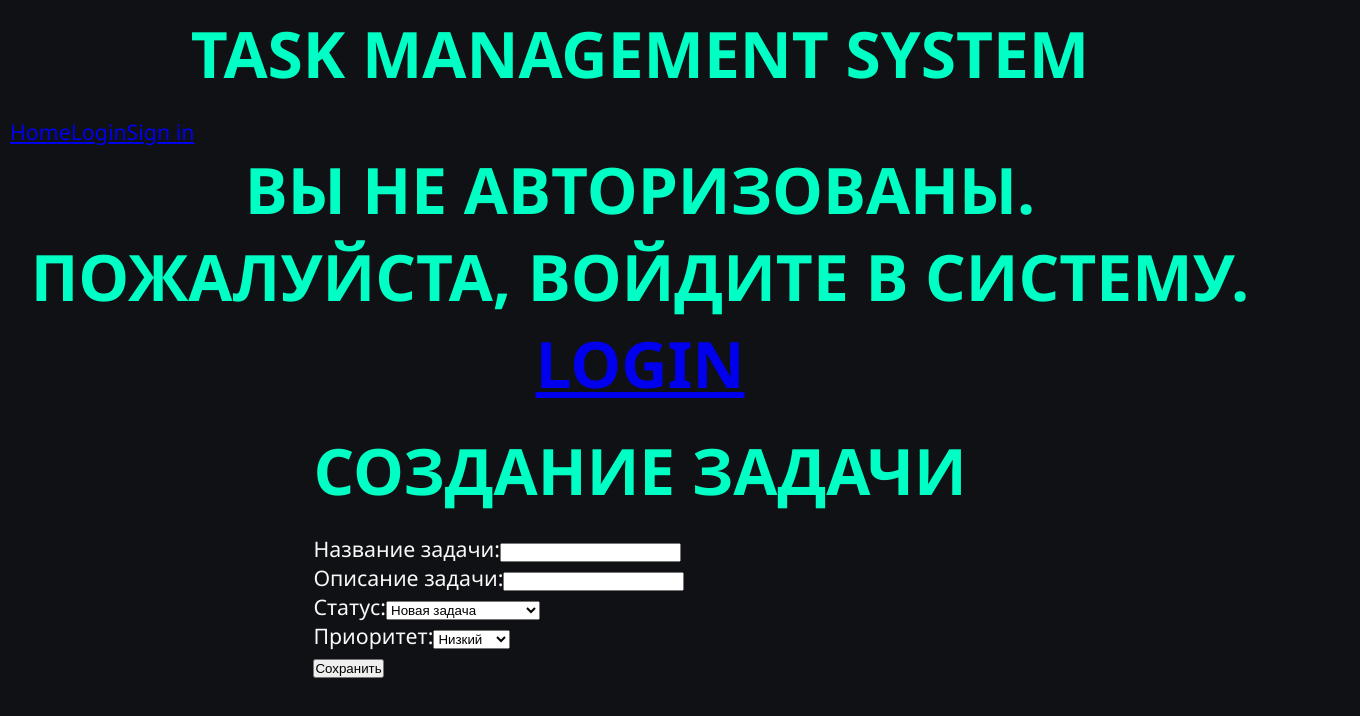
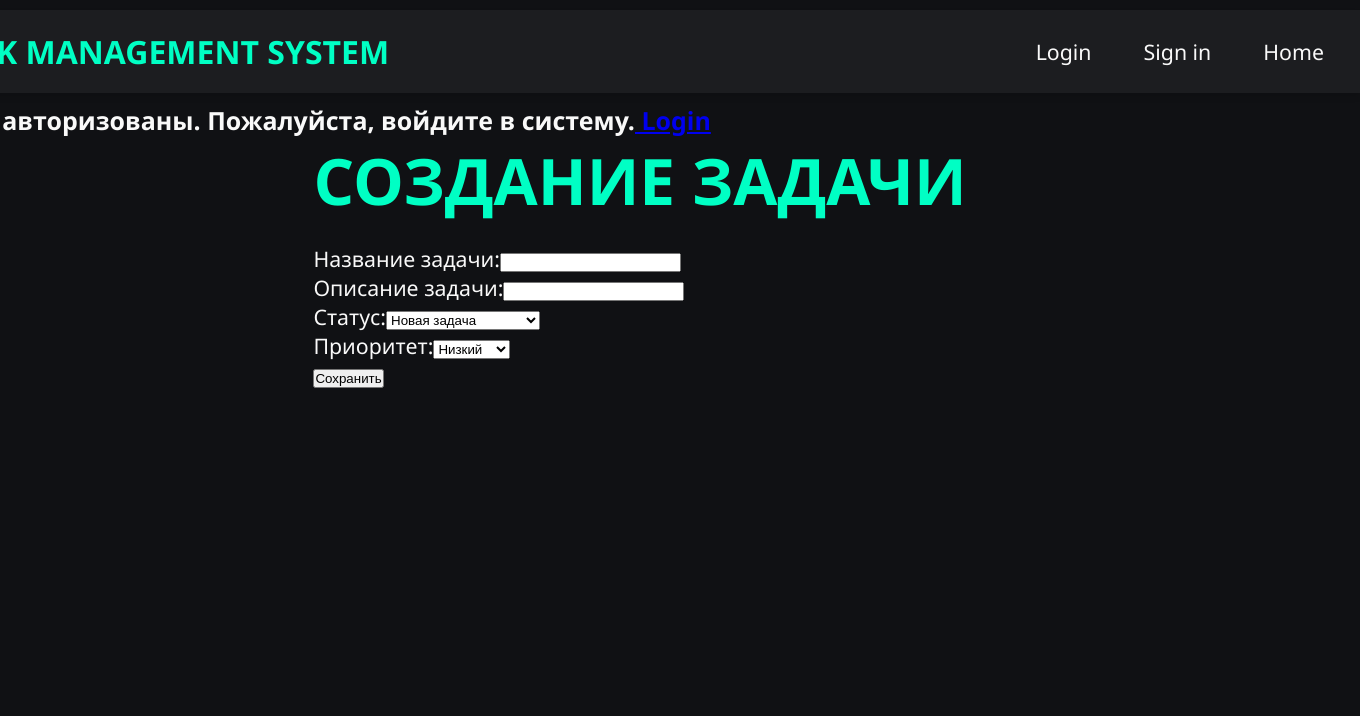
Before and after one commit to XOBBIT1/Next.js_training, a Next.js app in the folder training_app/: page /task/create in a window 1280 px wide. Shown: the top 716 px of the page, 1360 px wide, since content can reach past the window. Built offline with nearby package versions, Linux system fonts and the light colour scheme.

Commit message:
added new styles for buttons

```diff
--- a/training_app/app/components/Header.js
+++ b/training_app/app/components/Header.js
@@ -54,8 +54,8 @@ export default function UserPage() {
         <p></p>
       ) : (
         <div className="box_header">
-          <h1>Вы не авторизованы. Пожалуйста, войдите в систему.
-            <Link href="/loging">  Login</Link></h1>
+          <h3>Вы не авторизованы. Пожалуйста, войдите в систему.
+            <Link href="/loging">  Login</Link></h3>
         </div>
       )}
     </div>
@@ -63,23 +63,40 @@ export default function UserPage() {
 }
 
 const Header = ({ user }) => (
-  <header>
+  <header className="header">
     <div className="header_box">
-      <h1>Task management system</h1>
+      <h1>Task Management System</h1>
     </div>
-    <nav>
-      {user ? (
-        <Link href="/user">{user.username} </Link>
-      ) : (
-        <span>{/* Если user нет, просто пустое место */}</span>
-      )}
-      <Link href="/">Home</Link>
-      {!user && (
-        <>
-          <Link href="/loging">Login</Link>
-          <Link href="/registration">Sign in</Link>
-        </>
-      )}
+    <nav className="navbar">
+      <ul className="nav-links">
+        {user ? (
+          <>
+            <li>
+              <Link href="/user" className="nav-link">
+                {user.username}
+              </Link>
+            </li>
+          </>
+        ) : (
+          <>
+            <li>
+              <Link href="/login" className="nav-link">
+                Login
+              </Link>
+            </li>
+            <li>
+              <Link href="/registration" className="nav-link">
+                Sign in
+              </Link>
+            </li>
+          </>
+        )}
+        <li>
+          <Link href="/" className="nav-link">
+            Home
+          </Link>
+        </li>
+      </ul>
     </nav>
   </header>
 );
--- a/training_app/app/globals.css
+++ b/training_app/app/globals.css
@@ -3,7 +3,15 @@
   --primary-color: #1C1D20;
   --secondary-color: #4A4D57;
   --accent-color: #00FFC4;
+  --button-color: #03c571;
+  --nuv-color: #598d66;
   --text-color: #F9F9F9;
+  --red-light: hsl(0, 96%, 89%);
+  --red-dark: hsl(0, 74%, 42%);
+  --yellow-light: hsl(53, 98%, 77%);
+  --yellow-dark: hsl(23, 83%, 31%);
+  --green-light: hsl(152, 76%, 80%);
+  --green-dark: hsl(163, 88%, 20%);
 }
 
 * {
@@ -55,7 +63,7 @@ h1{
 .box{
   margin: 0 auto;
   padding: 2em;
-  background: #1c1f2b;
+  background: var(--primary-color);
   border-radius: 30px;
   width: 600px;
   position: relative;
@@ -137,3 +145,196 @@ form{
   color: var(--background);
   cursor: pointer;
 }
+
+
+
+.use-button{
+  background-color: var(--button-color);
+
+  padding: 8px 16px;
+  border: none;
+  border-radius: 10px;
+  font: inherit;
+  font-size: 14px;
+  font-weight: 500;
+  color: var(--background);
+  cursor: pointer;
+  margin: 8px;
+  display: inline-block;
+  transition: all 0.3s ease;
+  box-shadow: 0 4px 8px rgba(245, 244, 239, 0.937), 0 -2px 5px rgba(253, 253, 253, 0.6);
+}
+
+.use-button:hover {
+  background-color: var(--background); /* Цвет фона при наведении */
+  color: var(--accent-color); /* Цвет текста при наведении */
+  border-color: var(--button-color); /* Изменение цвета границы */
+}
+
+
+.nuv-button{
+  background-color: var(--nuv-color);
+
+  padding: 8px 16px;
+  border: none;
+  border-radius: 10px;
+  font: inherit;
+  font-size: 14px;
+  font-weight: 500;
+  color: var(--background);
+  cursor: pointer;
+  margin: 15px;
+  display: inline-block;
+  transition: all 0.3s ease;
+  box-shadow: 0 4px 8px rgba(245, 244, 239, 0.937), 0 -2px 5px rgba(253, 253, 253, 0.6);
+}
+
+.nuv-button:hover {
+  background-color: var(--background); /* Цвет фона при наведении */
+  color: var(--accent-color); /* Цвет текста при наведении */
+  border-color: var(--button-color); /* Изменение цвета границы */
+}
+
+
+/* Основной стиль для header */
+.header {
+  background-color: var(--primary-color);
+  padding: 20px 20px;
+  margin-bottom: 10px;
+  width: 1400px;
+  display: flex;
+  justify-content: space-between;
+  align-items: center;
+  box-shadow: 0 4px 6px rgba(0, 0, 0, 0.1);
+  position: sticky;
+  top: 0;
+  z-index: 10;
+}
+
+.header_box h1 {
+  font-size: 1.5rem;
+  font-weight: bold;
+  color: var(--accent-color);
+  margin: 0;
+}
+
+/* Навигация */
+.navbar {
+  display: flex;
+  justify-content: center;
+  align-items: center;
+}
+
+.nav-links {
+  list-style: none;
+  display: flex;
+  gap: 20px;
+}
+
+.nav-link {
+  text-decoration: none;
+  font-size: 1rem;
+  font-weight: 500;
+  color: var(--text-color);
+  padding: 8px 16px;
+  border-radius: 8px;
+  transition: all 0.3s ease;
+}
+
+.nav-link:hover {
+  background-color: var(--accent-color);
+  color: var(--background);
+}
+
+/* Активная ссылка (добавить через JS или серверный рендеринг) */
+.nav-link.active {
+  background-color: var(--accent-color);
+  color: var(--background);
+  font-weight: 700;
+}
+
+
+/* Общие стили для текста */
+.task-card {
+  margin: 15px 0;
+  padding: 15px;
+  border-bottom: 1px solid #cccccc; /* Разделительная линия */
+}
+
+.task-card h2 {
+  font-size: 1.2rem;
+  margin: 0 0 5px;
+  color: #333333;
+}
+
+.task-card p {
+  font-size: 1rem;
+  margin: 5px 0;
+  color: #555555;
+}
+
+/* Стили для ссылок */
+.task-subscribers a {
+  color: #007bff;
+  text-decoration: underline;
+  cursor: pointer;
+  transition: color 0.2s;
+}
+
+.task-subscribers a:hover {
+  color: #0056b3;
+}
+
+.task-card-footer a,
+.task-card-footer button {
+  display: inline-block;
+  margin-right: 10px;
+  font-size: 1rem;
+  color: #007bff;
+  text-decoration: none;
+  border: none;
+  background: none;
+  cursor: pointer;
+  transition: color 0.2s;
+}
+
+.task-card-footer a:hover,
+.task-card-footer button:hover {
+  color: #0056b3;
+}
+
+/* Статус задачи */
+/* Standard CSS */
+/* Общие стили статуса задачи */
+.task-status {
+  padding: 0.25rem 0.5rem;
+  font-size: 15px;
+  font-weight: 600;
+  margin: 8px;
+  border-radius: 0.375rem;
+  display: inline-block;
+  min-width: 100px;
+  text-align: center;
+  transition: box-shadow 0.3s ease-in-out; /* Добавление анимации для плавного эффекта */
+}
+
+/* Стили для "Новая задача" */
+.task-status.new {
+  background-color: #800000; /* Желтый */
+  color: #e8e2dd; /* Темный желтый */
+  box-shadow: 0 4px 8px rgba(227, 2, 2, 0.937), 0 -2px 5px rgba(239, 146, 146, 0.6); /* Выпуклая тень */
+}
+
+/* Стили для "В разработке" */
+.task-status.in-progress {
+  background-color: #b3b301; /* Желтый */
+  color: #e8e2dd; /* Темный желтый */
+  box-shadow: 0 4px 8px rgba(182, 164, 1, 0.937), 0 -2px 5px rgba(239, 146, 146, 0.6); /* Тень для задачи в разработке */
+}
+
+/* Стили для "Выполненная задача" */
+.task-status.completed {
+  background-color: #01690a; /* Желтый */
+  color: #e8e2dd; /* Темный желтый */
+  box-shadow: 0 4px 8px rgba(1, 160, 3, 0.937), 0 -2px 5px rgba(239, 146, 146, 0.6); /* Тень для выполненной задачи */
+}
--- a/training_app/app/loging/page.js
+++ b/training_app/app/loging/page.js
@@ -38,7 +38,7 @@ export default function LoginPage() {
       localStorage.setItem('access_token', data.access_token);
 
       // Редиректим пользователя на главную страницу
-      router.push('/').then(() => window.location.reload());;
+      router.push('/').then(() => window.location.reload());
     } catch (err) {
       setError('Произошла ошибка. Попробуйте снова.');
     } finally {
```
Also changed, not shown: training_app/app/components/TaskStatus.js (added, +15 -0 lines), training_app/app/page.js (+14 -11 lines).
